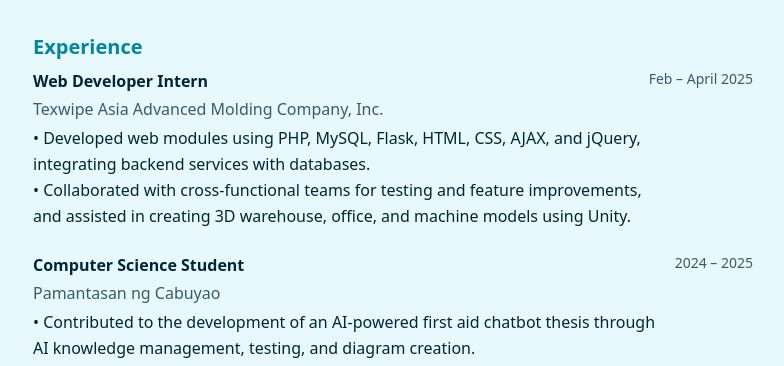
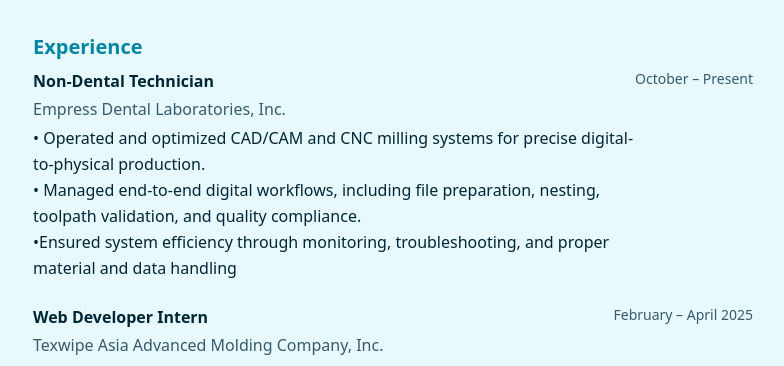
Before and after one commit to ycrangelo/prtfl, a Next.js app: page / in a window 1280 px wide. Shown: the part 821-1187 px from the top of the page, without its empty margins (247-1031 px from the left). Built offline with nearby package versions, Linux system fonts and the light colour scheme.

Commit message:
update work exp

```diff
--- a/app/page.tsx
+++ b/app/page.tsx
@@ -204,6 +204,31 @@ export default function Portfolio() {
   <h2 className="text-xl font-bold text-primary mb-2">Experience</h2>
   <div className="space-y-6">
 
+
+        {/* Non-Dental Technician */}
+    <div className="flex flex-col sm:flex-row sm:items-start sm:justify-between">
+      <div>
+        <h3 className="text-base font-semibold text-foreground mb-1">
+          Non-Dental Technician
+        </h3>
+        <p className="text-muted-foreground mb-1">
+         Empress Dental Laboratories, Inc.
+        </p>
+        <p className="text-foreground leading-relaxed">
+          • Operated and optimized CAD/CAM and CNC milling systems for precise digital-to-physical production.
+        </p>
+        <p className="text-foreground leading-relaxed">
+          • Managed end-to-end digital workflows, including file preparation, nesting, toolpath validation, and quality compliance.
+        </p>
+        <p className="text-foreground leading-relaxed">
+          •Ensured system efficiency through monitoring, troubleshooting, and proper material and data handling
+        </p>
+      </div>
+      <p className="text-sm text-muted-foreground mt-2 sm:mt-0 sm:text-right whitespace-nowrap">
+        October – Present
+      </p>
+    </div>
+
     {/* Web Developer Intern */}
     <div className="flex flex-col sm:flex-row sm:items-start sm:justify-between">
       <div>
@@ -223,7 +248,7 @@ export default function Portfolio() {
         </p>
       </div>
       <p className="text-sm text-muted-foreground mt-2 sm:mt-0 sm:text-right whitespace-nowrap">
-        Feb – April 2025
+        February – April 2025
       </p>
     </div>
 
```
